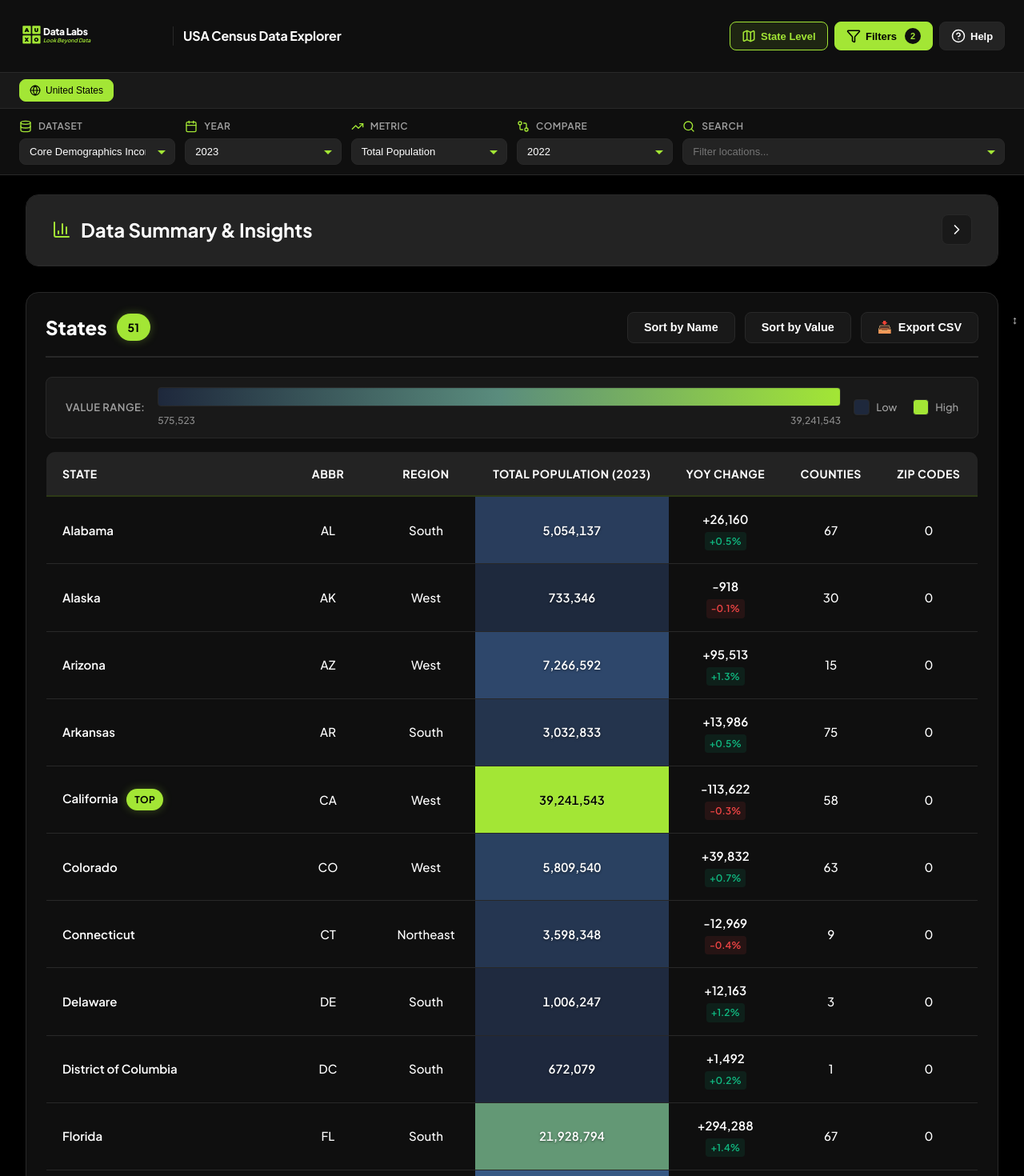
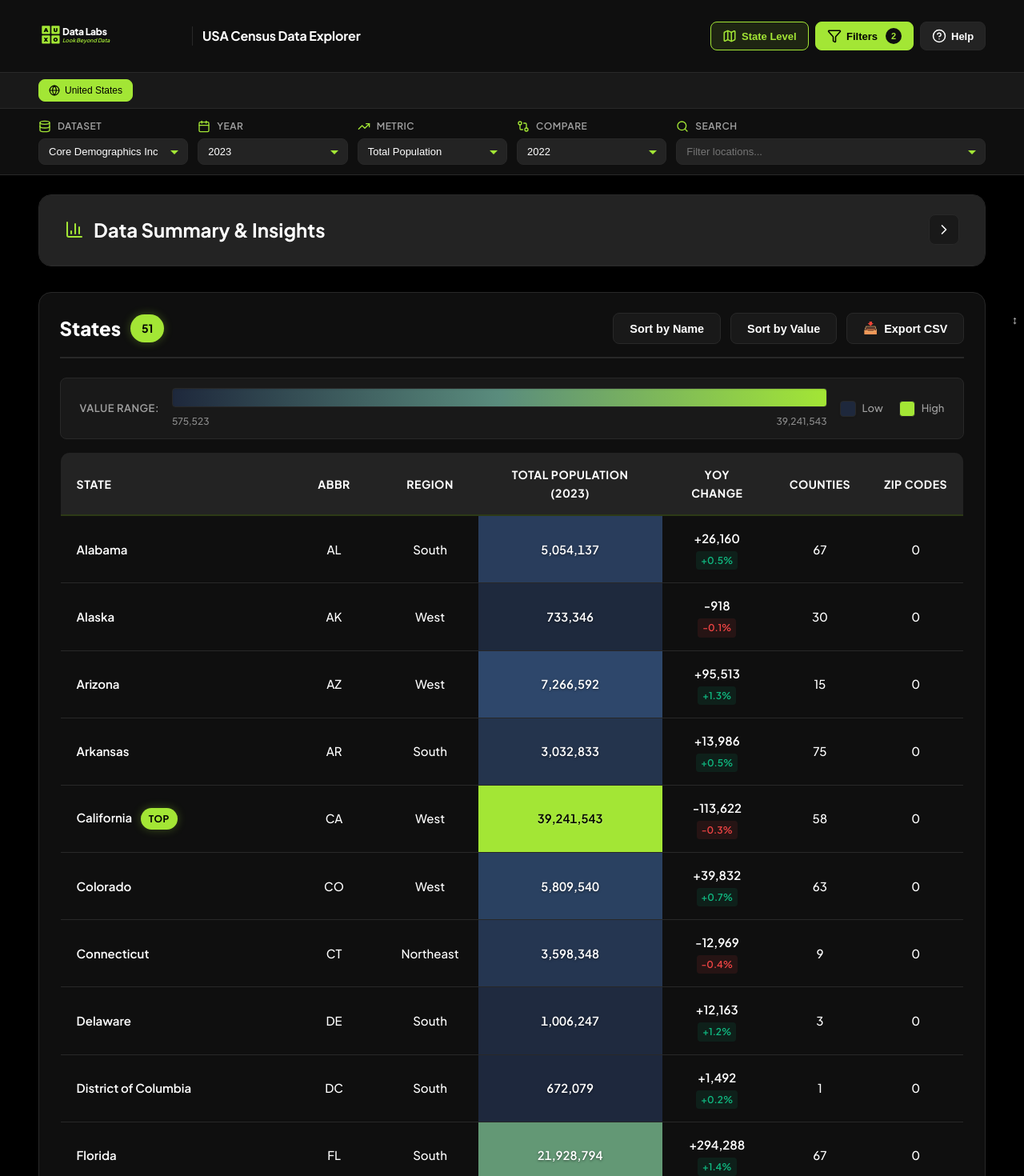
Before and after one commit to Admin-AUXO/us-census-data-explorer, a Vue app: page / in a window 1280 px wide. Shown: the top 1470 px of the page at 80% size. Built offline with nearby package versions, Linux system fonts and the light colour scheme.

Commit message:
Improve layout for full viewport utilization on all screen sizes

```diff
--- a/src/App.vue
+++ b/src/App.vue
@@ -248,9 +248,10 @@
 }
 
 .container {
-  max-width: 1400px;
+  width: 100%;
+  max-width: 100%;
   margin: 0 auto;
-  padding: 0 2rem;
+  padding: 0 clamp(1rem, 4vw, 3rem);
 }
 
 .data-container {
@@ -259,10 +260,13 @@
   box-shadow: var(--shadow);
   border: 1px solid var(--border-color);
   overflow: hidden;
+  width: 100%;
 }
 
 .table-wrapper {
-  padding: 1.5rem;
+  padding: clamp(1rem, 2vw, 2rem);
+  width: 100%;
+  overflow-x: auto;
 }
 
 .empty-state {
@@ -350,10 +354,10 @@
 }
 
 .footer-container {
-  max-width: var(--size-container-max);
+  width: 100%;
+  max-width: 100%;
   margin: 0 auto;
-  padding: 0 2rem;
-  width: 100%;
+  padding: 0 clamp(1rem, 4vw, 3rem);
 }
 
 .footer-main {
@@ -461,6 +465,40 @@
   margin: 0;
 }
 
+@media (min-width: 1920px) {
+  .container {
+    padding: 0 clamp(2rem, 5vw, 4rem);
+  }
+
+  .header-top,
+  .header-nav,
+  .header-filters-bar {
+    padding-left: clamp(2rem, 5vw, 4rem);
+    padding-right: clamp(2rem, 5vw, 4rem);
+  }
+
+  .footer-container {
+    padding: 0 clamp(2rem, 5vw, 4rem);
+  }
+}
+
+@media (min-width: 2560px) {
+  .container {
+    padding: 0 clamp(3rem, 6vw, 6rem);
+  }
+
+  .header-top,
+  .header-nav,
+  .header-filters-bar {
+    padding-left: clamp(3rem, 6vw, 6rem);
+    padding-right: clamp(3rem, 6vw, 6rem);
+  }
+
+  .footer-container {
+    padding: 0 clamp(3rem, 6vw, 6rem);
+  }
+}
+
 @media (max-width: 768px) {
   .container {
     padding: 0 1rem;
--- a/src/assets/css/styles.css
+++ b/src/assets/css/styles.css
@@ -128,7 +128,7 @@
   --size-scrollbar-small: 6px;
   --size-sidebar-width: 420px;
   --size-sidebar-width-mobile: 100vw;
-  --size-container-max: 1400px;
+  --size-container-max: 100%;
   --size-input-height: 2rem;
   --size-button-height-sm: 1.75rem;
   --size-button-height-md: 2rem;
--- a/src/components/DataTable.vue
+++ b/src/components/DataTable.vue
@@ -424,7 +424,10 @@
 <style scoped>
 .table-container {
   position: relative;
-  overflow: auto;
+  overflow-x: auto;
+  overflow-y: visible;
+  width: 100%;
+  -webkit-overflow-scrolling: touch;
 }
 
 .table-container.filtering {
--- a/src/components/HeaderControls.vue
+++ b/src/components/HeaderControls.vue
@@ -405,17 +405,17 @@
 }
 
 .header-container {
-  max-width: var(--size-container-max);
+  width: 100%;
+  max-width: 100%;
   margin: 0 auto;
   padding: 0;
-  width: 100%;
 }
 
 .header-top {
   display: flex;
   align-items: center;
   justify-content: space-between;
-  padding: 0.625rem 1.5rem;
+  padding: 0.625rem clamp(1rem, 4vw, 3rem);
   gap: 1rem;
   border-bottom: 1px solid var(--border-color);
 }
@@ -537,7 +537,7 @@
 }
 
 .header-nav {
-  padding: 0.5rem 1.5rem;
+  padding: 0.5rem clamp(1rem, 4vw, 3rem);
   background: var(--bg-surface);
   border-bottom: 1px solid var(--border-color);
 }
@@ -618,7 +618,7 @@
 }
 
 .header-filters-bar {
-  padding: 0.75rem 1.5rem;
+  padding: 0.75rem clamp(1rem, 4vw, 3rem);
   background: var(--bg-card);
 }
 
```
